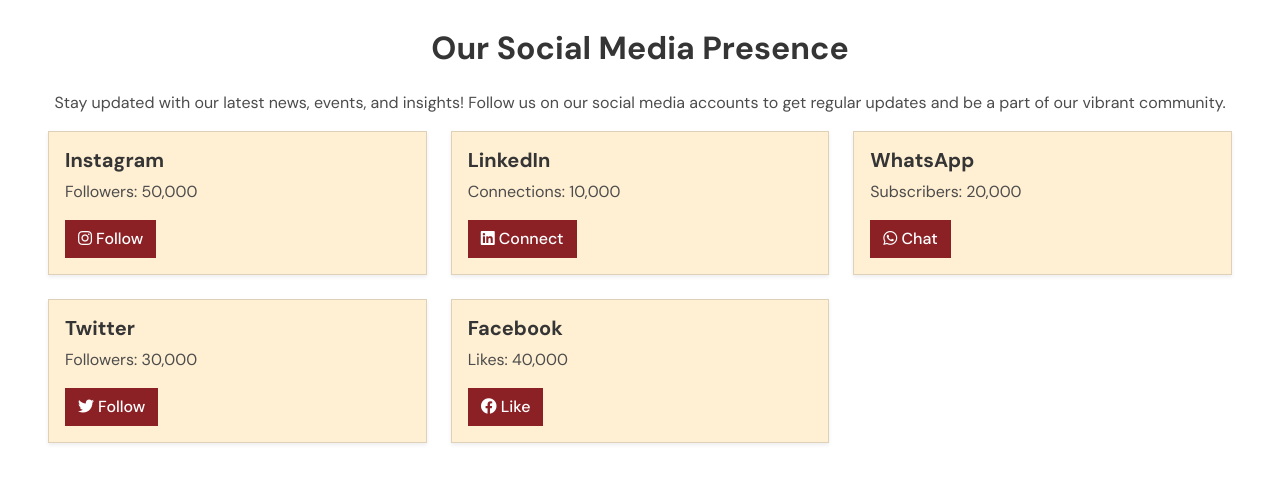
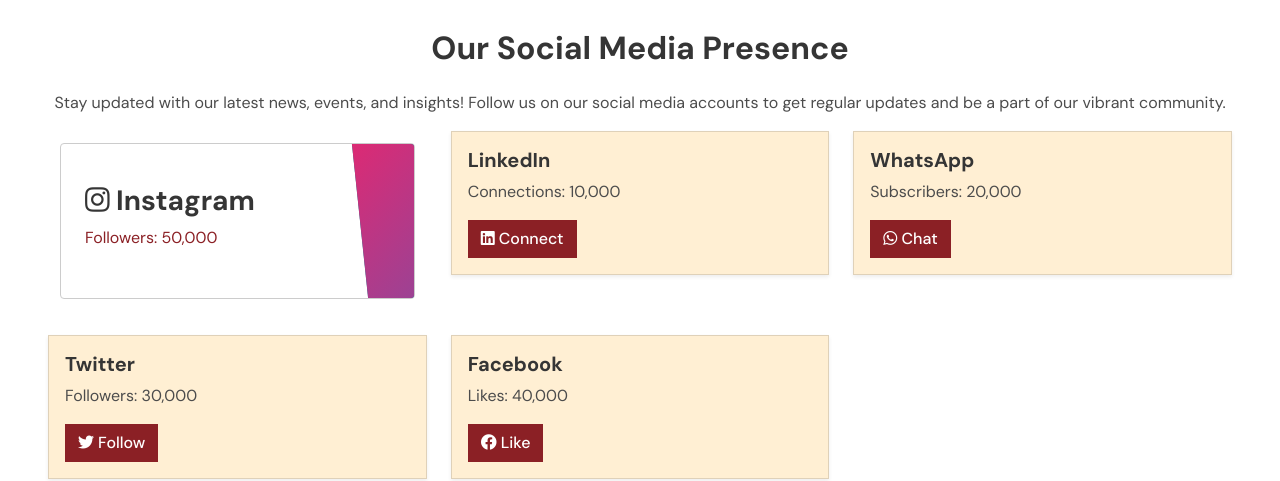
Before and after one commit to Abhishek-SRM/MDVTI-INDIA, a plain HTML site: page index.html in a window 1280 px wide. Shown: the part 4300-4781 px from the top of the page. Drawn offline with nearby package versions, Linux system fonts and the light colour scheme; files whose address does not match are found by name; a web font is replaced by a local one.

Commit message:
Add transition effect and social media card design

```diff
--- a/css/style.css
+++ b/css/style.css
@@ -3,6 +3,10 @@
 
 /* @import url('https://fonts.googleapis.com/css2?family=Merriweather:ital,wght@0,300;0,400;0,700;0,900;1,300;1,400;1,700;1,900&family=Poppins:wght@100;200;300;400;500;600;700&display=swap'); */
 @import url('https://fonts.googleapis.com/css2?family=DM+Sans:ital,opsz,wght@0,9..40,100;0,9..40,200;0,9..40,300;0,9..40,400;0,9..40,500;0,9..40,600;0,9..40,700;0,9..40,800;0,9..40,900;0,9..40,1000;1,9..40,100;1,9..40,200;1,9..40,300;1,9..40,1000&display=swap');
+
+* {
+    transition: all 0.3s ease-out;
+}
 
 :root {
     --primary: #8B2025;
@@ -1695,3 +1699,72 @@ ol *::after {
     transition: 1s cubic-bezier(0.075, 0.82, 0.165, 1);
     cursor: pointer;
 }
+
+.go-corner {
+    display: flex;
+    align-items: center;
+    justify-content: center;
+    position: absolute;
+    width: 32px;
+    height: 32px;
+    overflow: hidden;
+    top: 0;
+    right: 0;
+    background-color: #00838d;
+    border-radius: 0 4px 0 32px;
+}
+
+.go-arrow {
+    margin-top: -4px;
+    margin-right: -4px;
+    color: white;
+    font-family: courier, sans;
+}
+
+.card-social {
+    display: block;
+    top: 0px;
+    position: relative;
+    background-color: #ffffff;
+    border-radius: 4px;
+    padding: 32px 24px;
+    margin: 12px;
+    text-decoration: none;
+    overflow: hidden;
+    border: 1px solid #cccccc;
+}
+
+.card-social .go-corner {
+    background-color: #00838d;
+    height: 100%;
+    width: 90px;
+    padding-right: 9px;
+    border-radius: 0;
+    transform: skew(6deg);
+    margin-right: -36px;
+    align-items: start;
+    background-image: linear-gradient(-45deg, #8F479A 1%, #DC2A74 100%);
+}
+
+.card-social .go-arrow {
+    transform: skew(-6deg);
+    margin-left: -2px;
+    margin-top: 9px;
+    opacity: 0;
+}
+
+.card-social:hover {
+    border: 1px solid #CD3D73;
+}
+
+.card-social h3 {
+    margin-top: 8px;
+}
+
+.card-social:hover .go-corner {
+    margin-right: -12px;
+}
+
+.card-social:hover .go-arrow {
+    opacity: 1;
+}
--- a/index.html
+++ b/index.html
@@ -842,18 +842,24 @@
             </h2>
 
 
-            <p class="section-subheading pt-3 text-center">Stay updated with our latest news, events, and insights! Follow us on our social media accounts to get regular updates and be a part of our vibrant community.</p>
+            <p class="section-subheading pt-3 text-center">Stay updated with our latest news, events, and insights!
+                Follow us on our social media accounts to get regular updates and be a part of our vibrant community.
+            </p>
 
             <div class="row">
                 <div class="col-md-4">
-                    <div class="card shadow-sm">
-                        <div class="card-body">
-                            <h5 class="card-title">Instagram</h5>
-                            <p class="card-text">Followers: 50,000</p>
-                            <a href="#" class="btn btn-primary"><i class="fab fa-instagram"></i> Follow</a>
+                    <a class="card-social" href="#">
+                        <h3><i class="fab fa-instagram"></i> Instagram</h3>
+                        <p class="card-text">Followers: 50,000</p>
+                        <div class="dimmer"></div>
+                        <div class="go-corner" href="#">
+                            <div class="go-arrow">
+                                →
+                            </div>
                         </div>
-                    </div>
+                    </a>
                 </div>
+
                 <div class="col-md-4">
                     <div class="card shadow-sm">
                         <div class="card-body">
```
